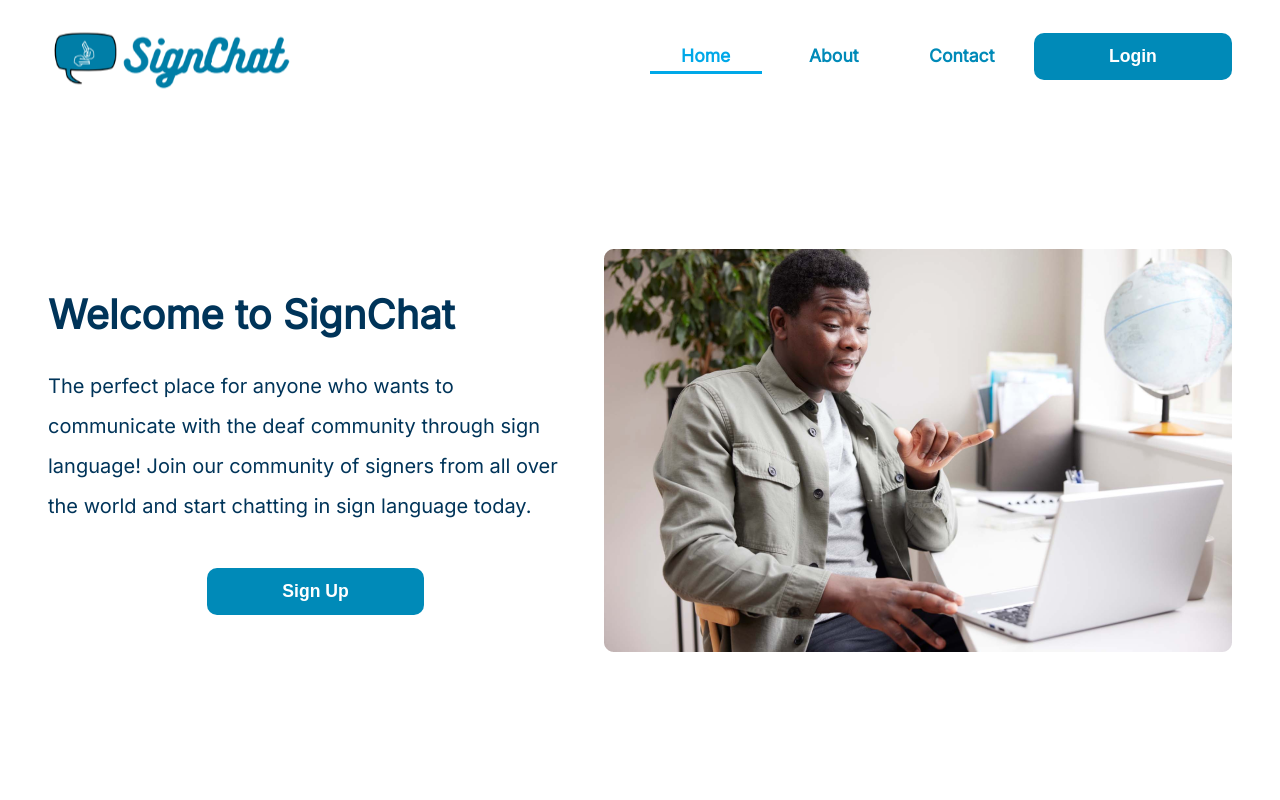
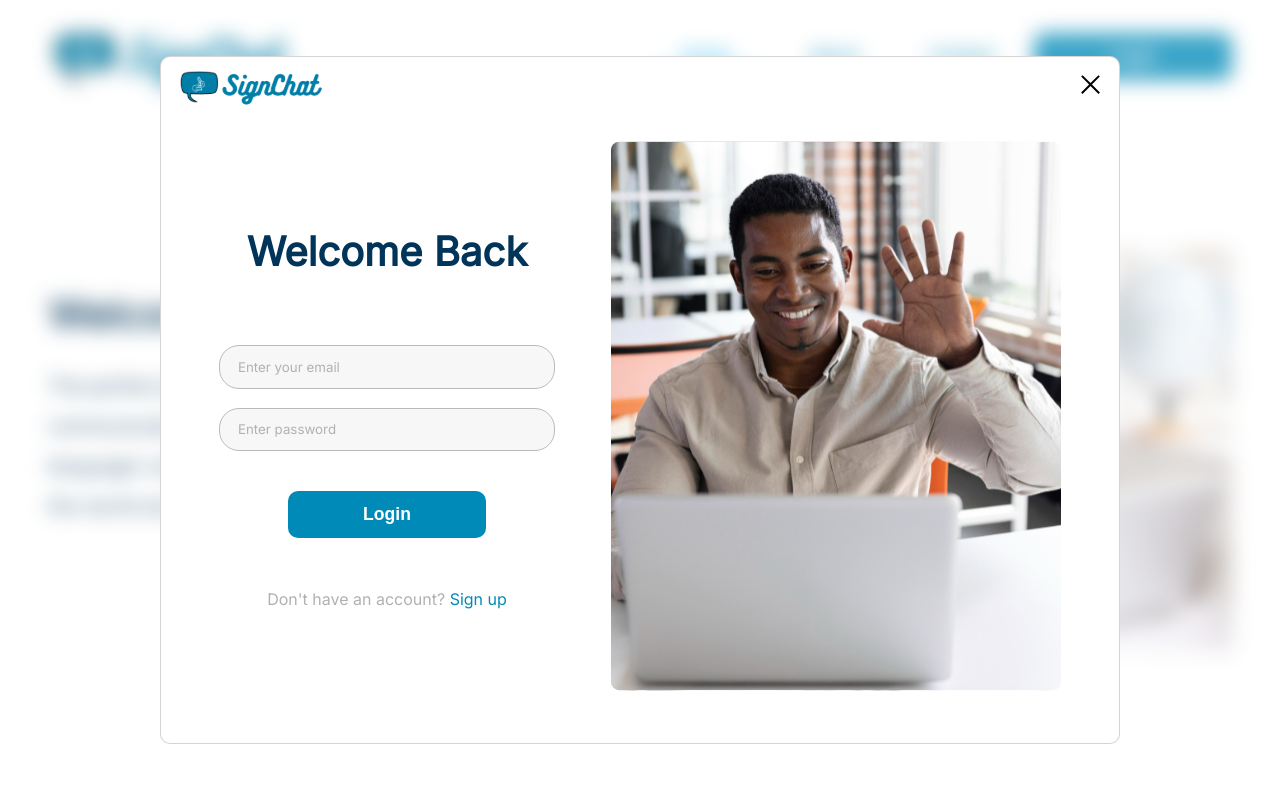
Before and after one commit to SignLink/Signchat-Frontend, a React (Create React App) app: page / in a window 1280 px wide. Both pictures are taken after a click on the button "Login". Shown: the top 800 px of the page. Built offline with nearby package versions, Linux system fonts and the light colour scheme.

Commit message:
added UI for login page

```diff
--- a/src/Home Page/Home.tsx
+++ b/src/Home Page/Home.tsx
@@ -8,10 +8,14 @@ import Footer from "../Main Components/Footer";
 import Modal from "../Main Components/Modal";
 import Signup from "../Sign Up Page/Signup";
 import { useSelector } from "react-redux";
+import Login from "../Login Page/Login";
 
 function Home() {
   const signupInitialState = useSelector(
     (state: any) => state.signup.signupIsOpen
+  );
+  const loginInitialState = useSelector(
+    (state: any) => state.login.loginIsOpen
   );
 
   return (
@@ -19,6 +23,11 @@ function Home() {
       {signupInitialState && (
         <Modal>
           <Signup />
+        </Modal>
+      )}
+      {loginInitialState && (
+        <Modal>
+          <Login />
         </Modal>
       )}
       <MainWrapper>
--- /dev/null
+++ b/src/Login Page/Login Components/LoginInputs.tsx
@@ -0,0 +1,38 @@
+import React from "react";
+import Button from "../../Main Components/Button";
+import { NavLink } from "react-router-dom";
+import man from "../../Images/medium-shot-man-with-laptop.svg";
+import "../Login.css";
+
+function LoginInputs() {
+  return (
+    <>
+      <div className="login-inputs-main">
+        <div className="login-inputs">
+          <h1>Welcome Back</h1>
+          <form>
+            <input
+              type="text"
+              className="email"
+              placeholder="Enter your email"
+            />
+            <input
+              type="password"
+              className="password"
+              placeholder="Enter password"
+            />
+            <Button buttonName="Login" />
+          </form>
+          <span>
+            Don't have an account?<NavLink to="/login"> Sign up</NavLink>
+          </span>
+        </div>
+        <div className="login-image">
+          <img src={man} alt="main-on-camera" />
+        </div>
+      </div>
+    </>
+  );
+}
+
+export default LoginInputs;
--- /dev/null
+++ b/src/Login Page/Login.css
@@ -0,0 +1,81 @@
+.login-page-main {
+    width: 60rem;
+    background-color: white;
+    height: 43rem;
+    border: 1px solid var(--popup-border-color);
+    position: fixed;
+    z-index: 15;
+    border-radius: 10px;
+}
+
+.login-inputs-main {
+    display: flex;
+    justify-content: center;
+    gap: 3.5rem;
+    align-items: center;
+}
+
+.login-image img {
+    width: 450px;
+    height: 600px;
+}
+
+.login-inputs,
+.login-inputs form {
+    display: flex;
+    flex-direction: column;
+    gap: 1.2rem;
+    align-items: center;
+}
+.login-inputs{
+    width: 35%;
+}
+.login-inputs form {
+    width: 100%;
+}
+.login-inputs .password{
+    margin-bottom: 1.3rem;
+}
+.login-inputs h1 {
+    font-weight: 700;
+    color: var(--font-color);
+    font-size: 2.5rem;
+    width: 100%;
+    text-align: center;
+}
+
+.login-inputs input {
+    max-width: 30rem;
+    width: 100%;
+    padding: 1.1rem;
+    height: 2.7rem;
+    border-radius: 20px;
+    background-color: rgba(247, 247, 247, 1);
+    border: 1px solid rgb(187, 187, 187);
+}
+
+.login-inputs input:focus {
+    outline: none;
+    border: 2px solid #008AB8;
+    background-color: white;
+}
+
+.login-inputs h1 {
+    padding-bottom: 3.125rem;
+}
+
+.login-inputs span {
+    color: rgba(177, 177, 177, 1);
+    display: inline-block;
+    margin-top: 2rem;
+}
+
+.login-inputs span a {
+    color: var(--nav-font-color);
+    text-decoration: none;
+}
+
+.login-inputs input::placeholder {
+    font-family: 'Inter', sans-serif;
+    color: rgba(177, 177, 177, 1);
+}
--- /dev/null
+++ b/src/Login Page/Login.tsx
@@ -0,0 +1,17 @@
+import React from "react";
+import Logo from "../Sign Up Page/Signup Components/Logo";
+import '../Login Page/Login.css'
+import LoginInputs from "./Login Components/LoginInputs";
+
+function Login() {
+  return (
+    <>
+      <div className="login-page-main">
+        <Logo />
+        <LoginInputs/>
+      </div>
+    </>
+  );
+}
+
+export default Login;
--- a/src/Main Components/Navigation.tsx
+++ b/src/Main Components/Navigation.tsx
@@ -2,10 +2,15 @@ import "./Navigations.css";
 import logo from "../Images/logo.svg";
 import Button from "./Button";
 import { NavLink } from "react-router-dom";
+import { useDispatch } from "react-redux";
+import { openLogin } from "../Store-Redux/LoginReducer";
 
 function Navigation() {
+  const dispatchModal = useDispatch();
 
-
+  function openLoginPage() {
+    dispatchModal(openLogin());
+  }
 
   return (
     <>
@@ -23,7 +28,7 @@ function Navigation() {
           <span style={{ marginRight: "1rem" }}>
             <NavLink to="/contact">Contact</NavLink>
           </span>
-          <Button buttonName="Login" />
+          <Button buttonName="Login" openModal={openLoginPage}/>
         </div>
       </div>
     </>
--- a/src/Sign Up Page/Signup Components/Logo.tsx
+++ b/src/Sign Up Page/Signup Components/Logo.tsx
@@ -5,12 +5,15 @@ import { useDispatch } from "react-redux";
 import { closeSignup } from "../../Store-Redux/SignupReducer";
 import { closeModal } from "../../Store-Redux/ModalReducer";
 import "../Signup.css";
+import { closeLogin } from "../../Store-Redux/LoginReducer";
 
 function Logo() {
   const dispatchModal = useDispatch();
+
   function closeSignUpPage() {
     dispatchModal(closeModal());
     dispatchModal(closeSignup());
+    dispatchModal(closeLogin());
   }
   return (
     <>
--- /dev/null
+++ b/src/Store-Redux/LoginReducer.tsx
@@ -0,0 +1,25 @@
+import { createSlice } from "@reduxjs/toolkit";
+
+interface modalState {
+  loginIsOpen: boolean;
+}
+
+const initialState: modalState = {
+  loginIsOpen: false,
+};
+
+const loginModalSlice = createSlice({
+  name: "login",
+  initialState,
+  reducers: {
+    openLogin: function (state: modalState) {
+      state.loginIsOpen = true;
+    },
+    closeLogin: function (state: modalState) {
+      state.loginIsOpen = false;
+    },
+  },
+});
+
+export const { openLogin, closeLogin } = loginModalSlice.actions;
+export default loginModalSlice.reducer;
```
Also changed, not shown: src/Store-Redux/store.tsx (+5 -4 lines), src/Images/medium-shot-man-with-laptop.svg (added).
